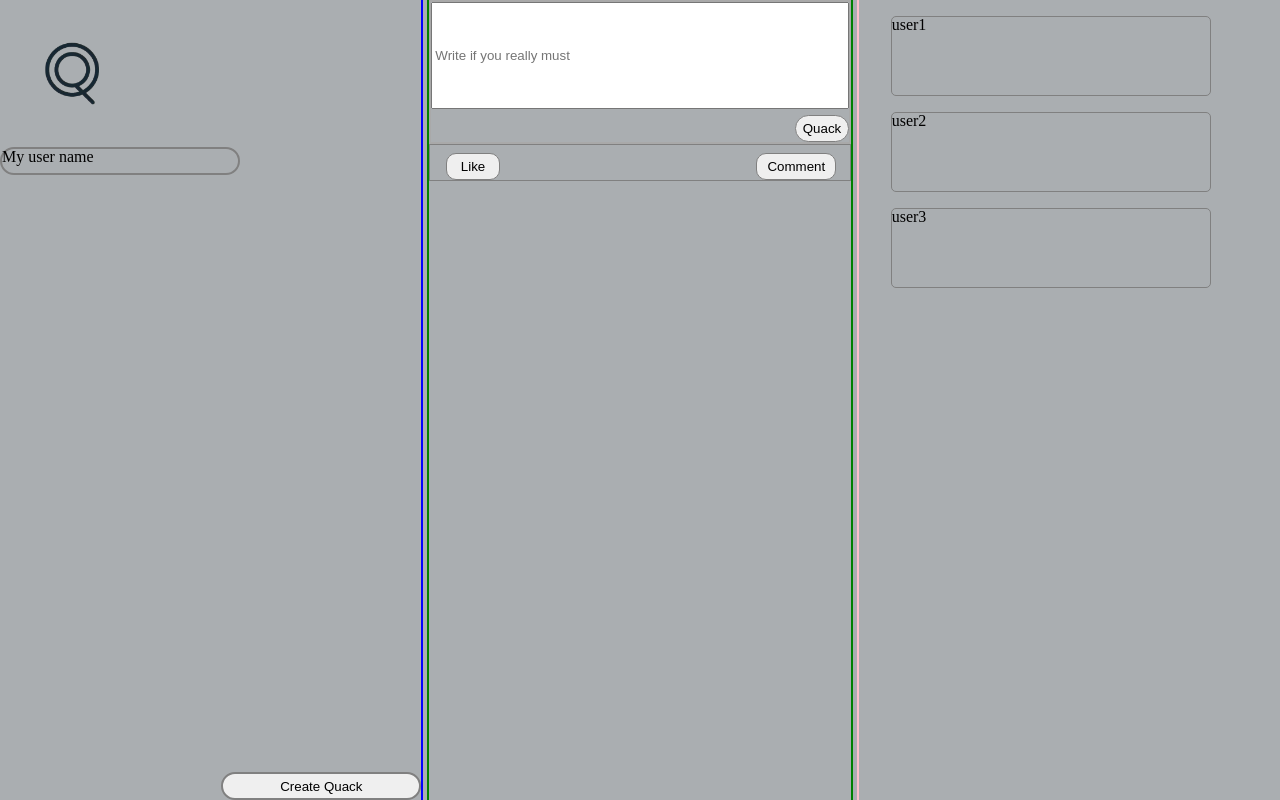
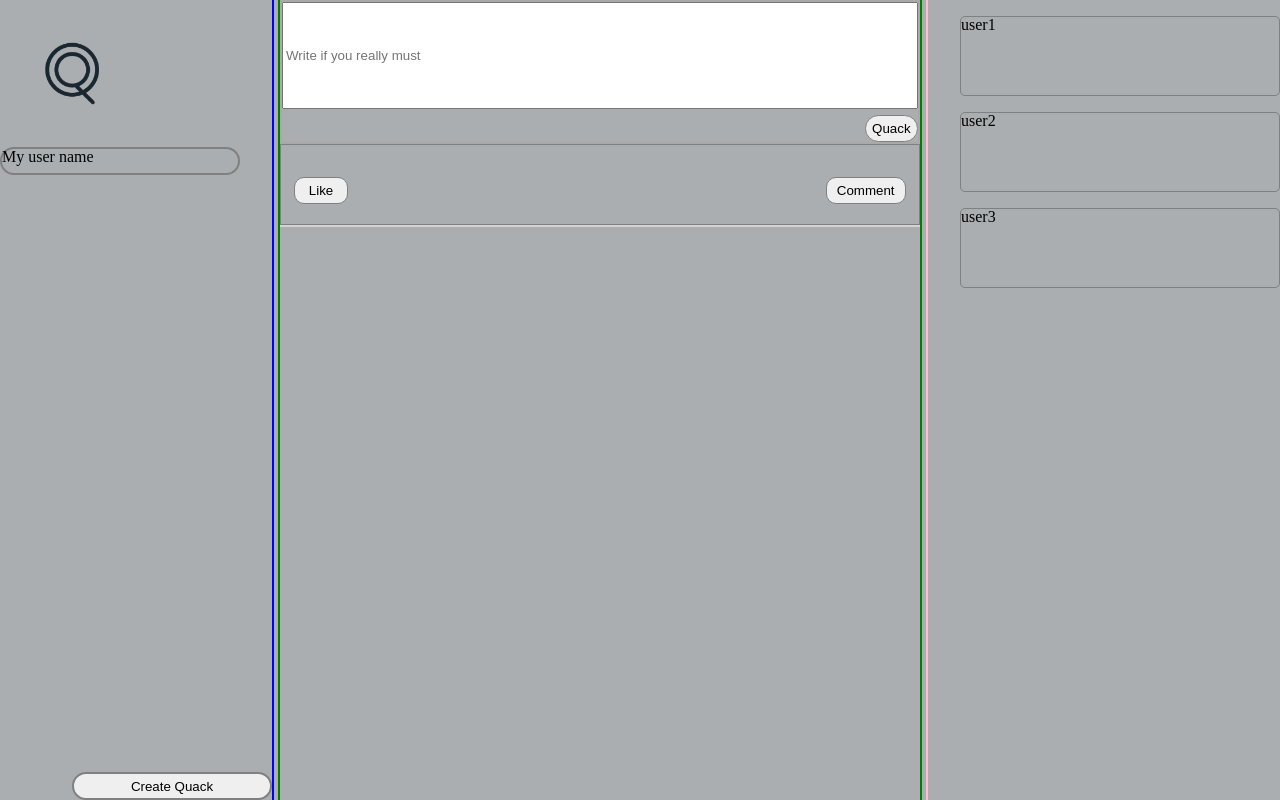
Before and after one commit to shauvia/quack, a React (Create React App) app in the folder client/: page / in a window 1280 px wide. Both pictures are taken after a click on the button "Quack". Built offline with nearby package versions, Linux system fonts and the light colour scheme.

Commit message:
styling of comments and posts works

```diff
--- a/client/src/App.js
+++ b/client/src/App.js
@@ -84,8 +84,7 @@ function WriteComment({togglePopup, onAddOpinion}){
       <div className='popup-content'>
         <input  type="text" placeholder="Write if you really must" value={comment} onChange={(e) => {
         console.log('comment, userComment', comment); setComment(e.target.value)}}/>
-        <button onClick={()=>{onAddOpinion(comment); setComment('');togglePopup()}}>Add</button> {/*tutaj funkcja onAddOpinion bierze tylko comment jako paramentr, więc u parenta Wall jesr funkcja anonimowa, któa bierza argument comment z onAddOpinion i przekazyje do onAddComment, który bierze dwa argumenty: comment i index */}
-        {/* <button onClick={()=> { onAddComment(comment, postIndex); setComment(''); togglePopup()}}>Add</button> */}
+        <button onClick={()=>{onAddOpinion(comment); setComment('');togglePopup()}}>Add</button> {/*tutaj funkcja onAddOpinion bierze tylko comment jako parametr, więc u parenta Wall jesr funkcja anonimowa, któa bierza argument comment z onAddOpinion i przekazyje do onAddComment, który bierze dwa argumenty: comment i index */}
       </div>
     </div>
   )
@@ -93,15 +92,17 @@ function WriteComment({togglePopup, onAddOpinion}){
 
 function CommentOnWall({reply}){
   return(
-    <p>{reply}</p>
+    <div className='comment'>
+      <h6 className='comment-UserName'>Mroczny Waldek</h6>
+      <p >{reply}</p>
+    </div>
   )
 }
 
 function DisplayComment({allComments}){
-  // const allComments = ["komentarz", "pusia", 'siusia', 'popek']
   const listOfComments = allComments.map((comment, index)=> {return <CommentOnWall reply={comment} key={index}/>})
   return(
-    <div>
+    <div className='comments'>
       {listOfComments}
     </div>
   )
@@ -118,13 +119,14 @@ function PostOnWall({post, onAddOpinion}){
   const popUp = <WriteComment togglePopup={togglePopup} onAddOpinion={onAddOpinion}/>
 
   return(
-    <div className="postOnWall">
-      <p className='postOnWall-UserPost'>{post.content}</p>
-      <button className='postOnWall-LikeBtn'>Like</button>
-      <button className='postOnWall-CommentBtn' onClick={togglePopup} >Comment</button>
+    <div>
+      <div className="postOnWall">
+        <p className='postOnWall-UserPost'>{post.content}</p>
+        <button className='postOnWall-LikeBtn'>Like</button>
+        <button className='postOnWall-CommentBtn' onClick={togglePopup} >Comment</button>
+      </div>
       {isPopupVisible ? popUp : null}
       <DisplayComment allComments={post.comments}/>
-
     </div>
   );
 }
--- a/client/src/index.css
+++ b/client/src/index.css
@@ -33,6 +33,7 @@ body {
 #middlePart{
   grid-area: middlePart;
   outline: 2px solid green;
+  width: 40em;
 }
 
 #rightPart {
@@ -90,10 +91,8 @@ body {
 .postOnWall{
   border: 1px solid gray;
   height: fit-content; /*dopasowuje wysokosc posta do ilości napisanych znakow*/
-  padding-left: 1em;
-  padding-right: 1em;
   position: relative;
-  /* padding-right: 0.5em */
+  background-color: rgba(170, 174, 177);
 }
 
 .postOnWall-UserName {
@@ -103,11 +102,15 @@ body {
   padding-top: 0.5em;
   padding-bottom: 0.5em;
 
+
 }
 .postOnWall-UserPost {
 
-  padding-bottom: 0.5em;
   line-height: 1.6;
+  white-space: normal; /* Allows wrapping */
+  word-break: break-word;
+  margin-left: 1em;
+  margin-bottom: 2em;
 
 }
 .postOnWall-LikeBtn {
@@ -115,19 +118,22 @@ body {
   border-radius: 10px;
   width: 4em;
   height: 2em;
+  margin-left: 1em;
+  margin-bottom: 1.5em;
 }
 .postOnWall-CommentBtn {
   position: absolute;
   right:0;
-  bottom: 0;
+  /* bottom: 0; */
   margin-right: 1em;
+  margin-bottom: 1.5em;
   border: 1px solid gray;
   border-radius: 10px;
   width: 6em;
   height: 2em;
 }
 
-.person{
+.person {
   border:1px solid gray;
   border-radius: 5px;
   width: 20em;
@@ -155,6 +161,31 @@ body {
   border-radius: 8px;
   box-shadow: 0 4px 8px rgba(0, 0, 0, 0.2);
   text-align: center;
+}
+
+.comments {
+  white-space: normal; /* Allows wrapping */
+  word-break: break-word;
+  border:1px solid lightgray;
+  /* margin-left: 1em; */
+}
+
+.comment {
+  border: 1px solid gray;
+  height: fit-content;
+
+}
+
+.comment-UserName {
+  font-weight: bold;
+  margin-top: 0.5em;
+  margin-bottom: 1em;
+  margin-left: 1em;
+}
+
+.comment > p {
+  margin-left: 1em;
+  margin-bottom: 0.5em;
 }
 
 
```
